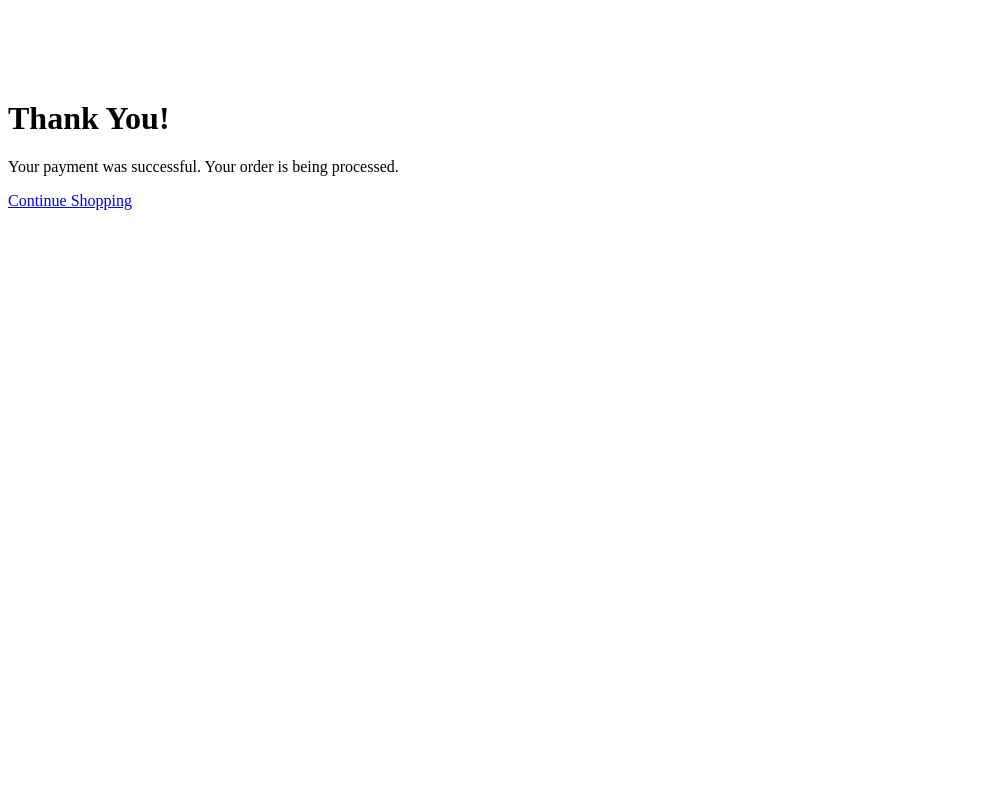
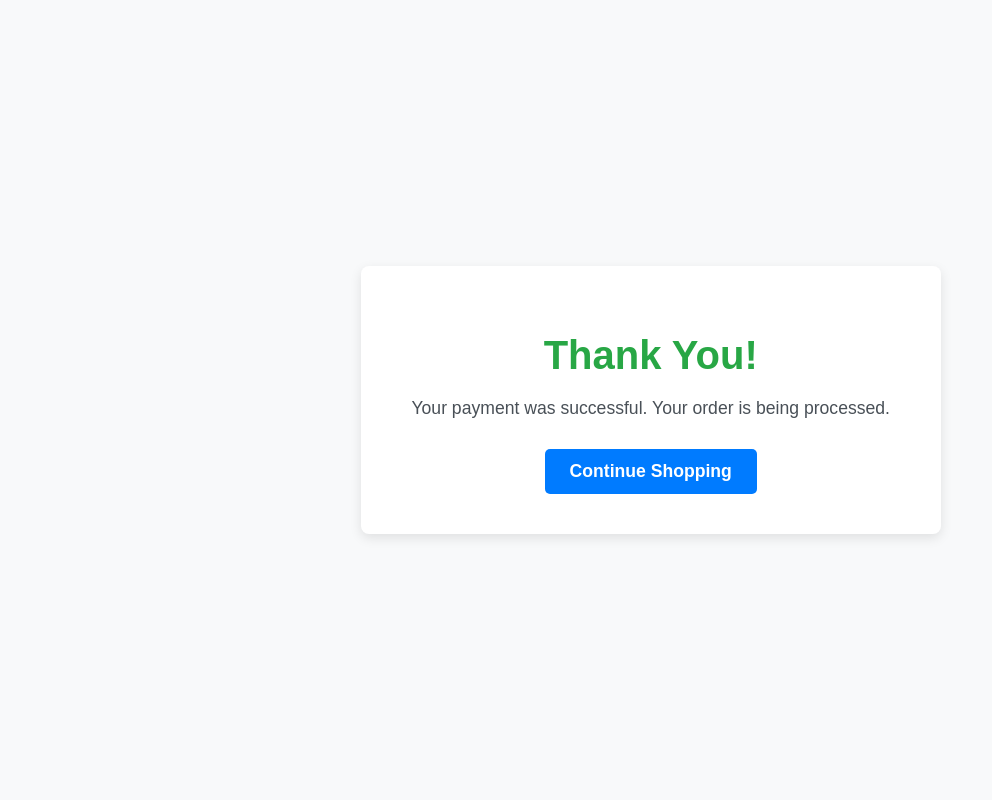
Before and after one commit to sreekanthops/gspaces_new, a Flask app: page /thankyou in a window 1280 px wide. Shown: the whole page, without its empty margins (0-992 px from the left). Run offline with Flask 3, Linux system fonts and the light colour scheme; some libraries are stand-ins or nearby versions.

Commit message:
Update thankyou.html

```diff
--- a/templates/thankyou.html
+++ b/templates/thankyou.html
@@ -1,14 +1,98 @@
-<!-- templates/thankyou.html -->
+
 <!DOCTYPE html>
 <html lang="en">
 <head>
-    <title>Thank You - GSpaces</title>
+    <meta charset="UTF-8">
+    <meta name="viewport" content="width=device-width, initial-scale=1.0">
+    <title>Order Confirmation</title>
+    <script src="https://unpkg.com/react@17/umd/react.development.js"></script>
+    <script src="https://unpkg.com/react-dom@17/umd/react-dom.development.js"></script>
+    <script src="https://unpkg.com/@babel/standalone/babel.min.js"></script>
+    <style>
+        body {
+            font-family: Arial, sans-serif;
+            display: flex;
+            justify-content: center;
+            align-items: center;
+            min-height: 100vh;
+            margin: 0;
+            background-color: #f8f9fa;
+        }
+        .container {
+            text-align: center;
+            padding: 40px;
+            border-radius: 8px;
+            background-color: #ffffff;
+            box-shadow: 0 4px 12px rgba(0, 0, 0, 0.1);
+            max-width: 500px;
+            width: 90%;
+        }
+        h1 {
+            color: #28a745; /* Success green */
+            margin-bottom: 20px;
+            font-size: 2.5em;
+        }
+        p {
+            color: #495057;
+            font-size: 1.1em;
+            margin-bottom: 30px;
+        }
+        .btn {
+            display: inline-block;
+            padding: 12px 25px;
+            font-size: 1.1em;
+            font-weight: bold;
+            color: #fff;
+            background-color: #007bff; /* Primary blue */
+            border: none;
+            border-radius: 5px;
+            text-decoration: none;
+            transition: background-color 0.3s ease;
+        }
+        .btn:hover {
+            background-color: #0056b3;
+        }
+
+        @media (max-width: 600px) {
+            h1 {
+                font-size: 2em;
+            }
+            p {
+                font-size: 1em;
+            }
+            .btn {
+                padding: 10px 20px;
+                font-size: 1em;
+            }
+        }
+    </style>
 </head>
 <body>
-    <div class="container" style="margin-top:100px;">
-        <h1>Thank You!</h1>
-        <p>Your payment was successful. Your order is being processed.</p>
-        <a href="{{ url_for('index') }}" class="btn btn-primary">Continue Shopping</a>
-    </div>
+    <div id="root"></div>
+
+    <script type="text/babel">
+        function OrderConfirmation() {
+            // Function to simulate navigation
+            const handleContinueShopping = () => {
+                // In a real Flask app, you would redirect using Flask's url_for
+                // For this standalone React example, we'll just log and
+                // simulate a navigation to a root path or a specific product listing
+                console.log('Navigating back to shopping...');
+                window.location.href = '/'; // Simulate redirect to home/index
+            };
+
+            return (
+                <div className="container">
+                    <h1>Thank You!</h1>
+                    <p>Your payment was successful. Your order is being processed.</p>
+                    <button className="btn" onClick={handleContinueShopping}>
+                        Continue Shopping
+                    </button>
+                </div>
+            );
+        }
+
+        ReactDOM.render(<OrderConfirmation />, document.getElementById('root'));
+    </script>
 </body>
 </html>
```
